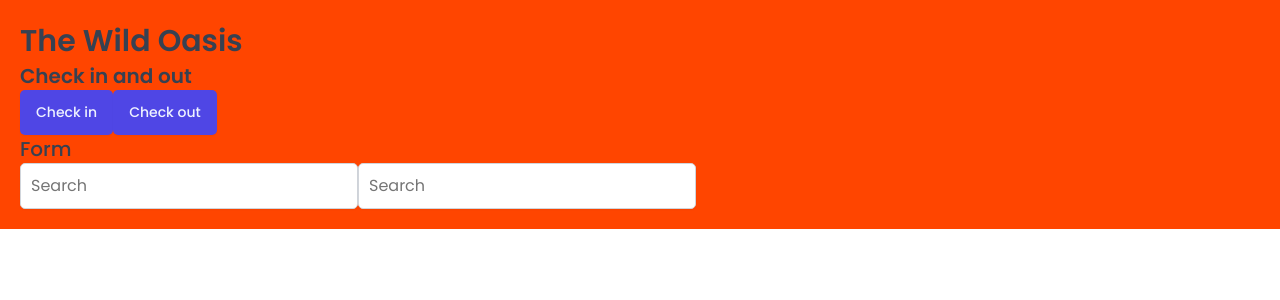
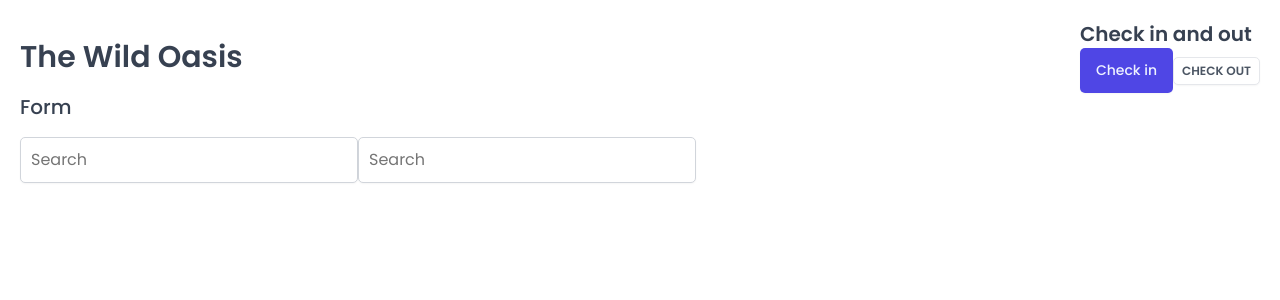
Before and after one commit to giorgidzebisashvili4/the-wild-oasis, a React (Vite) app: page / in a window 1280 px wide. Shown: the top 300 px of the page. Built offline with nearby package versions, Linux system fonts and the light colour scheme; a web font is replaced by a local one.

Commit message:
add reusable components

```diff
--- a/src/App.jsx
+++ b/src/App.jsx
@@ -3,9 +3,9 @@ import GlobalStyles from "./styles/GlobalStyles";
 import Button from "./ui/Button";
 import Input from "./ui/Input";
 import Heading from "./ui/Heading";
+import Row from "./ui/Row";
 
 const StyledApp = styled.div`
-  background-color: orangered;
   padding: 20px;
 `;
 
@@ -14,13 +14,29 @@ function App() {
     <>
       <GlobalStyles />
       <StyledApp>
+        <row>
+          <Row type="horizontal">
             <Heading as="h1">The Wild Oasis</Heading>
+            <div>
               <Heading as="h2">Check in and out</Heading>
               <Button onClick={() => alert("Check in")}>Check in</Button>
-        <Button onClick={() => alert("Check out")}>Check out</Button>
+              <Button
+                variation="secondary"
+                size="small"
+                onClick={() => alert("Check out")}
+              >
+                Check out
+              </Button>
+            </div>
+          </Row>
+          <Row type="vertical">
             <Heading as="h3">Form</Heading>
+            <form>
               <Input type="number" placeholder="Search" />
               <Input type="text" placeholder="Search" />
+            </form>
+          </Row>
+        </row>
       </StyledApp>
     </>
   );
--- a/src/ui/Button.jsx
+++ b/src/ui/Button.jsx
@@ -49,19 +49,15 @@ const variations = {
 };
 
 const Button = styled.button`
-  font-size: 1.4rem;
-  padding: 1.2rem 1.6rem;
-  font-weight: 500;
   border: none;
   border-radius: var(--border-radius-sm);
-  background-color: var(--color-brand-600);
-  color: var(--color-brand-50);
   box-shadow: var(--shadow-sm);
-  cursor: pointer;
 
-  &:hover {
-    background-color: var(--color-brand-700);
-  }
+  ${(props) => sizes[props.size]}
+  ${(props) => variations[props.variation]}
 `;
-
+Button.defaultProps = {
+  variation: "primary",
+  size: "medium",
+};
 export default Button;
--- /dev/null
+++ b/src/ui/Row.jsx
@@ -0,0 +1,24 @@
+import styled, { css } from "styled-components";
+
+const Row = styled.div`
+  display: flex;
+
+  ${(props) =>
+    props.type === "horizontal" &&
+    css`
+      justify-content: space-between;
+      align-items: center;
+    `}
+
+  ${(props) =>
+    props.type === "vertical" &&
+    css`
+      flex-direction: column;
+      gap: 1.6rem;
+    `}
+`;
+Row.defaultProps = {
+  type: "vertical",
+};
+
+export default Row;
```
Lines whose indentation alone changed are shown as unchanged.
